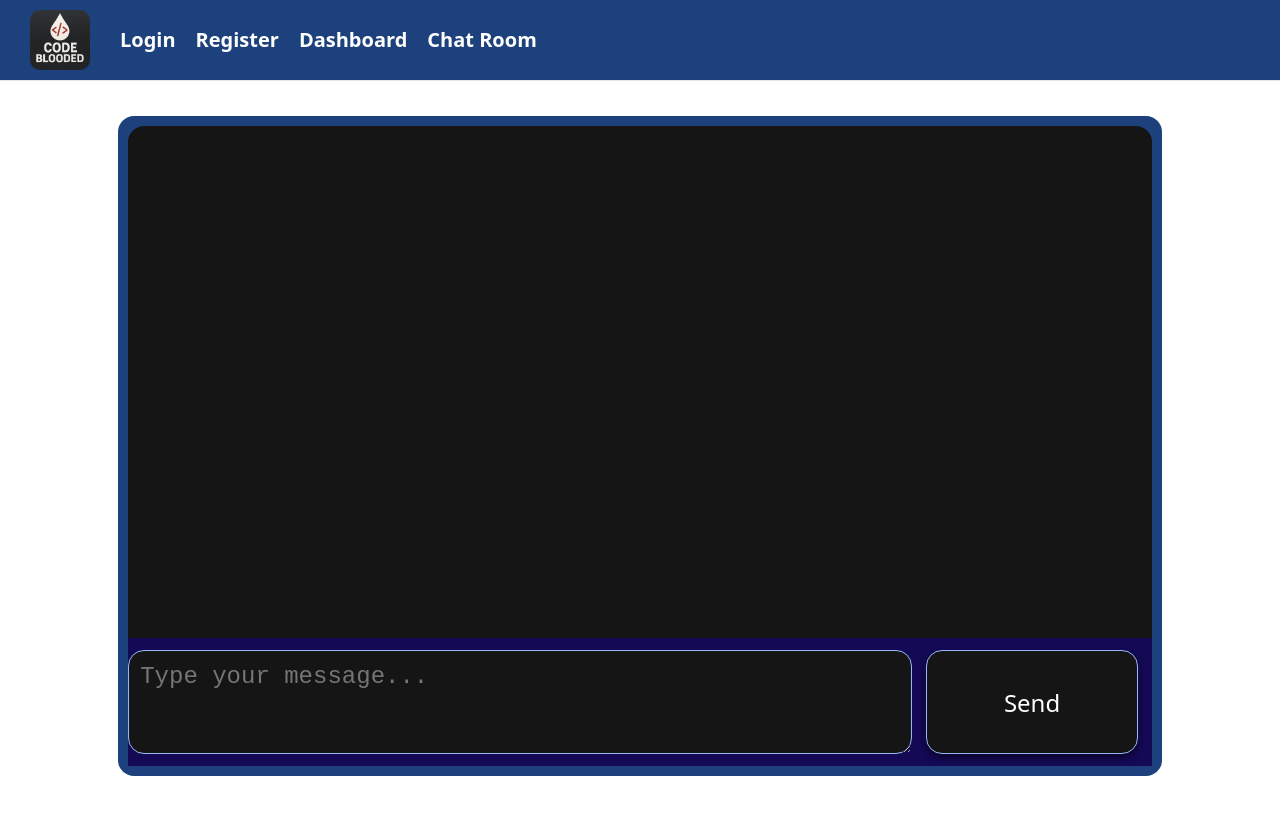
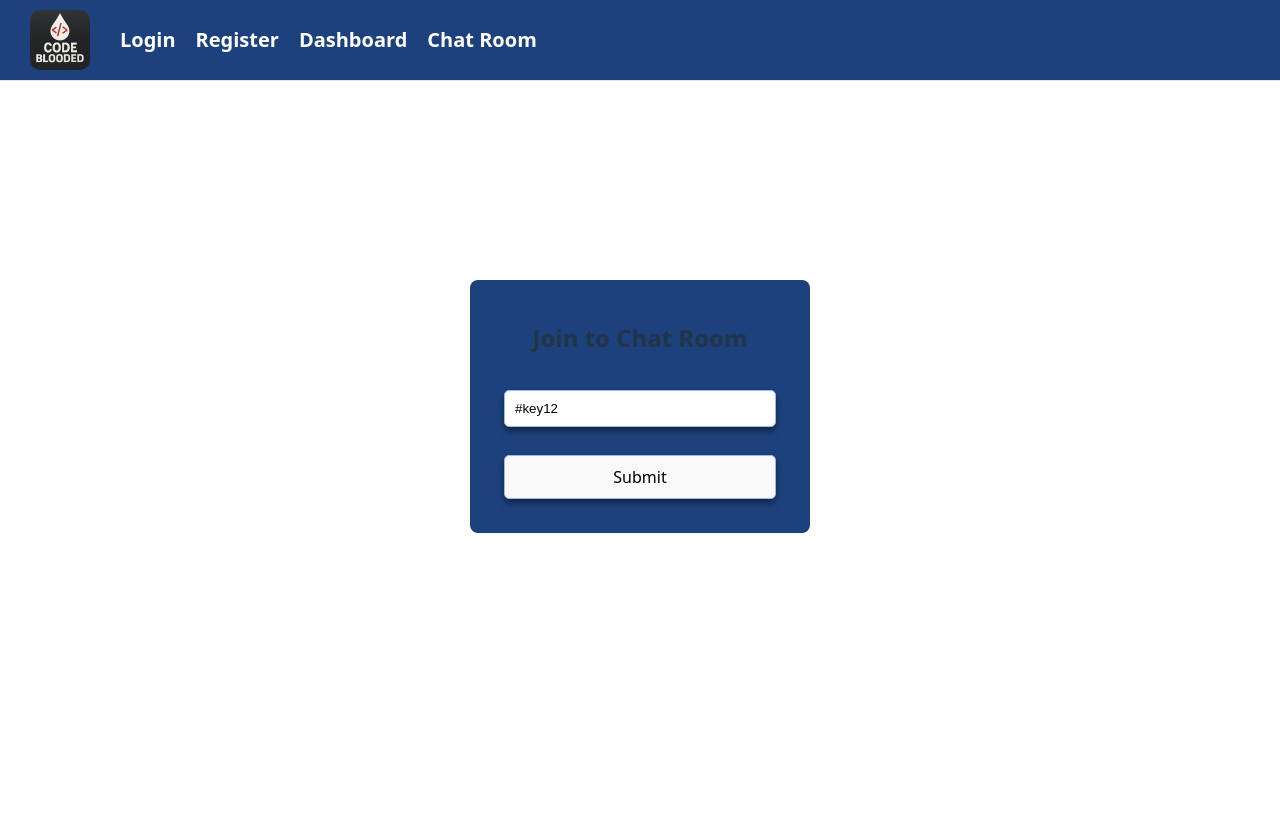
Before and after one commit to CBlooded/TutorialApp-Frontend, a React (Vite) app: page /chat in a window 1280 px wide. Built offline with nearby package versions, Linux system fonts and the light colour scheme.

Commit message:
Refactor chat components: streamline ChatJoinForm and update Chat page logic for room selection

```diff
--- a/src/components/NavBar.tsx
+++ b/src/components/NavBar.tsx
@@ -1,6 +1,5 @@
 import "./NavBar.css";
 import logo from "../assets/logo.png";
-
 
 function NavBar() {
   /***
--- a/src/components/chatJoinForm.tsx
+++ b/src/components/chatJoinForm.tsx
@@ -1,49 +1,32 @@
-import NavBar from "./NavBar";
 import { useForm, type SubmitHandler } from "react-hook-form";
 
 type FormFields = {
-  username: string;
   roomKey: string;
 };
 
-function ChatPage() {
+type ChatJoinFormProps = {
+  onRoomJoined: () => void;
+};
+
+function ChatJoinForm({ onRoomJoined }: ChatJoinFormProps) {
   const {
     register,
     handleSubmit,
     formState: { errors, isSubmitting },
   } = useForm<FormFields>({
     defaultValues: {
-      username: "user",
-      roomKey: "key123",
+      roomKey: "#key12",
     },
   });
 
   const onSubmit: SubmitHandler<FormFields> = async (data) => {
-    // Simulate a server request, handling errors
-    try {
-      console.log(data);
-      await new Promise((resolve) => setTimeout(resolve, 1000)); // wait for server response
-      // navigate("/app");
-    } catch (error) {
-      console.log(error);
-    }
+    sessionStorage.setItem("roomKey", data.roomKey);
+    onRoomJoined();
   };
 
   return (
-    <>
-      <NavBar />
     <form className="login-form" onSubmit={handleSubmit(onSubmit)}>
       <h2>Join to Chat Room</h2>
-        {errors.username && (
-          <div className="incorrect-message">{errors.username.message}</div>
-        )}
-        <input
-          {...register("username", {
-            required: "username key is required",
-          })}
-          type="text"
-          placeholder="Enter your username..."
-        />
       {errors.roomKey && (
         <div className="incorrect-message">{errors.roomKey.message}</div>
       )}
@@ -54,8 +37,14 @@ function ChatPage() {
             value: /^#/,
             message: "Room key must start with '#'",
           },
-            minLength: { value: 6, message: "Room key must be exactly 6 characters" },
-            maxLength: { value: 6, message: "Room key must be exactly 6 characters" },
+          minLength: {
+            value: 6,
+            message: "Room key must be exactly 6 characters",
+          },
+          maxLength: {
+            value: 6,
+            message: "Room key must be exactly 6 characters",
+          },
         })}
         type="text"
         placeholder="Enter room key..."
@@ -64,8 +53,7 @@ function ChatPage() {
         {isSubmitting ? "Joining room" : "Submit"}
       </button>
     </form>
-    </>
   );
 }
 
-export default ChatPage;
+export default ChatJoinForm;
--- a/src/components/chatRoomMessenger.css
+++ b/src/components/chatRoomMessenger.css
@@ -15,7 +15,7 @@
 }
 
 .chat-room-container .conversation-area {
-display: flex;
+  display: flex;
   flex-direction: column;
   gap: 3vh;
 
@@ -30,16 +30,18 @@ display: flex;
   border-top-right-radius: 1rem;
 }
 
-
 .chat-room-container .conversation-area .message {
-
   display: flex;
   flex-direction: column;
   /* gap: 10px; */
 }
 
+.message {
+  border: 1px solid white;
+  padding: 1%;
+}
+
 .chat-room-container .user-input-area {
-
   /* box-sizing: border-box;
   padding: 5px;  */
   height: 20%;
@@ -53,7 +55,7 @@ display: flex;
 }
 
 .chat-room-container .user-input-area .user-input {
-    background-color: rgb(21, 21, 21);
+  background-color: rgb(21, 21, 21);
   color: white;
   flex: 4;
   padding: 1.4vh;
@@ -66,7 +68,7 @@ display: flex;
 }
 
 .chat-room-container .user-input-area .send-button {
-    background-color: rgb(21, 21, 21);
+  background-color: rgb(21, 21, 21);
   color: white;
   border-radius: 1rem;
   border: 0.1vh solid #97b7f8;
@@ -74,3 +76,9 @@ display: flex;
   flex: 1;
   font-size: 3vh;
 }
+
+.message-sender {
+  font-style: italic;
+  font-weight: bold;
+  color: #8b8989;
+}
--- a/src/pages/chatPage.tsx
+++ b/src/pages/chatPage.tsx
@@ -1,14 +1,24 @@
+import { useState } from "react";
 import NavBar from "../components/NavBar";
-//  import ChatJoinForm from "../components/chatJoinForm";
+import ChatJoinForm from "../components/chatJoinForm";
 import ChatRoomMessenger from "../components/chatRoomMessenger";
 import "./chatPage.css";
 
 function Chat() {
+  const [roomSelected, setRoomSelected] = useState(false);
+
+  const handleRoomJoin = () => {
+    setRoomSelected(true);
+  };
+
   return (
     <div className="chat-page-container">
       <NavBar />
-      {/* <ChatJoinForm /> */}
-      <ChatRoomMessenger />
+      {!roomSelected ? (
+        <ChatJoinForm onRoomJoined={handleRoomJoin} />
+      ) : (
+        <ChatRoomMessenger />
+      )}
     </div>
   );
 }
```
Lines whose indentation alone changed are shown as unchanged.
